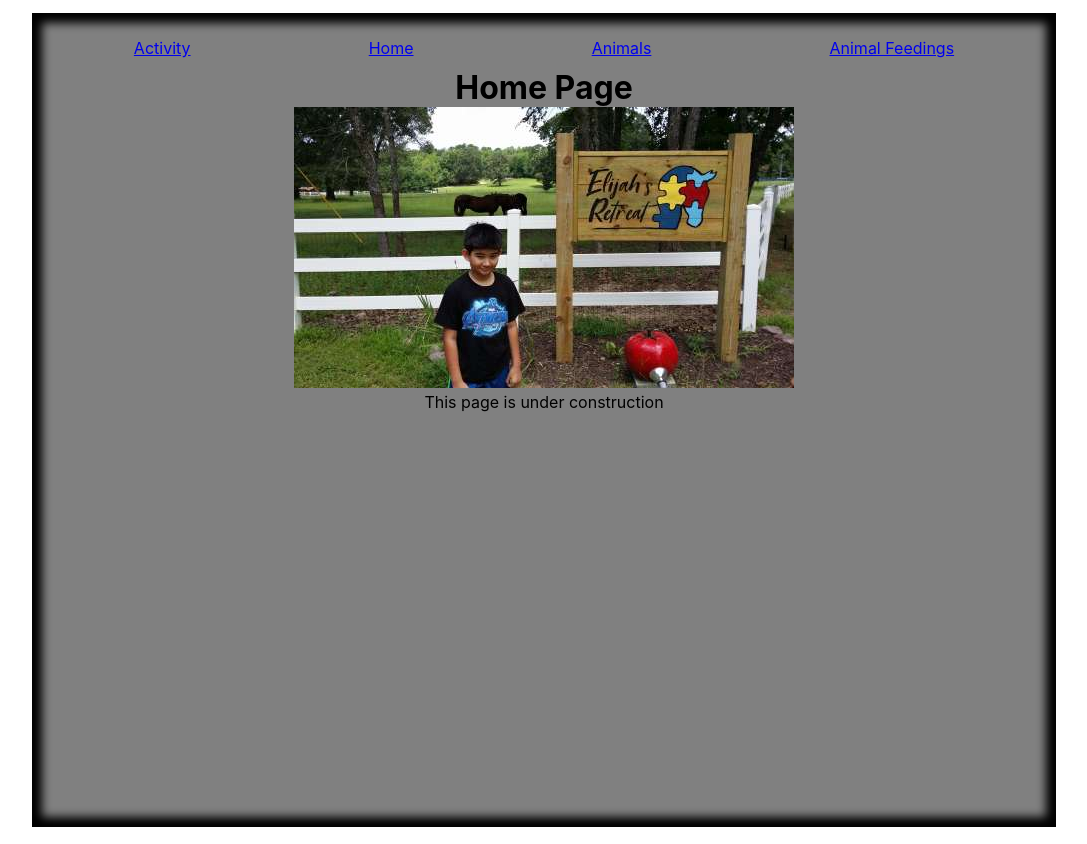
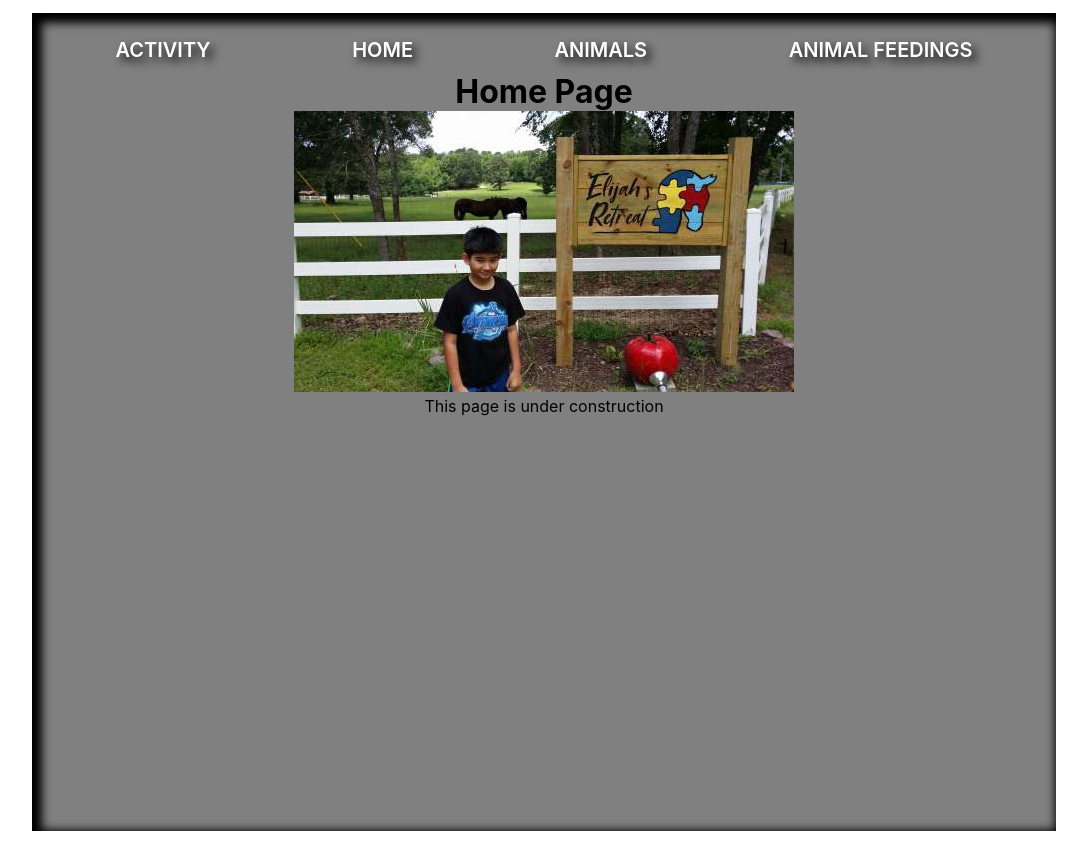
Before and after one commit to justin0979/elijahs-retreat-experience, a React (Create React App) app: page / in a window 1280 px wide. Shown: the whole page, without its empty margins (96-1183 px from the left). Built offline with nearby package versions, Linux system fonts and the light colour scheme.

Commit message:
added css to header text

```diff
--- a/src/components/App.scss
+++ b/src/components/App.scss
@@ -4,5 +4,5 @@
   background-color: grey;
   text-align: center;
   height: auto;
-  box-shadow: inset 1rem 1rem 1rem black, inset -1rem -1rem 1rem black;
+  box-shadow: inset 1rem 1rem 1rem black, inset -0.1rem -0.1rem 1rem black;
 }
--- a/src/components/Header.js
+++ b/src/components/Header.js
@@ -6,10 +6,10 @@ import './Header.scss';
 const Header = () => {
   return (
     <div className="menu">
-      <Link to="/elijahs-retreat-experience/activity">Activity</Link>
-      <Link to="/elijahs-retreat-experience">Home</Link>
-      <Link to="/elijahs-retreat-experience/animals">Animals</Link>
-      <Link to="/elijahs-retreat-experience/animalfeed">Animal Feedings</Link>
+      <Link className='title' to="/elijahs-retreat-experience/activity">Activity</Link>
+      <Link className='title' to="/elijahs-retreat-experience">Home</Link>
+      <Link className='title' to="/elijahs-retreat-experience/animals">Animals</Link>
+      <Link className='title' to="/elijahs-retreat-experience/animalfeed">Animal Feedings</Link>
     </div>
   );
 };
--- a/src/components/Header.scss
+++ b/src/components/Header.scss
@@ -3,3 +3,24 @@
   justify-content: space-around;
   margin-bottom: 1rem;
 }
+
+.title {
+  font-size: 2rem;
+  font-weight: 600;
+  text-shadow: 0.5rem 0.5rem 1rem black;
+  text-transform: uppercase;
+  text-decoration: none;
+  color: white;
+  transition: 0.1s linear;
+
+  &:hover {
+    color: springgreen;
+    transform: translateY(-0.5rem);
+    text-shadow: 1rem 1rem 1.5rem black;
+  }
+
+  &:active {
+    transform: translateY(0.5rem);
+    text-shadow: 0.5rem 0.5rem 1rem black;
+  }
+}
```
